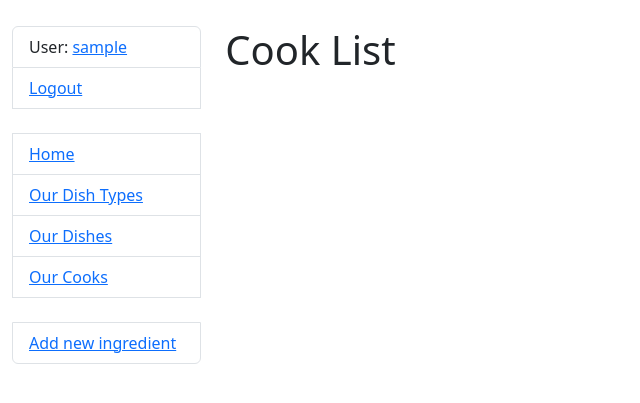
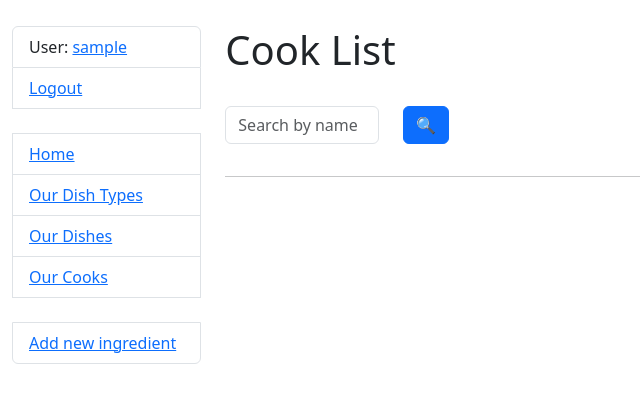
Before and after one commit to KristianYe/restaurant-kitchen, a Django app: page /cooks/ in a window 1280 px wide. Shown: the top 403 px of the page, without its empty margins (0-640 px from the left). Run offline with Django 4.2, Linux system fonts and the light colour scheme; the visitor is signed in with stand-in values (Sample User, id 1); data that the repository does not hold is empty; some libraries are stand-ins or nearby versions.

Commit message:
added searching for list views, added query_transform and improved pagination

```diff
--- a/kitchen/forms.py
+++ b/kitchen/forms.py
@@ -21,3 +21,30 @@ class DishForm(forms.ModelForm):
     class Meta:
         model = Dish
         fields = "__all__"
+
+
+class DishTypeSearchForm(forms.Form):
+    name = forms.CharField(
+        max_length=255,
+        required=False,
+        label="",
+        widget=forms.TextInput(attrs={"placeholder": "Search by name"}),
+    )
+
+
+class CookSearchForm(forms.Form):
+    name = forms.CharField(
+        max_length=255,
+        required=False,
+        label="",
+        widget=forms.TextInput(attrs={"placeholder": "Search by name"}),
+    )
+
+
+class DishSearchForm(forms.Form):
+    name = forms.CharField(
+        max_length=255,
+        required=False,
+        label="",
+        widget=forms.TextInput(attrs={"placeholder": "Search by name"}),
+    )
--- a/kitchen/urls.py
+++ b/kitchen/urls.py
@@ -16,7 +16,7 @@ from kitchen.views import (
 
 urlpatterns = [
     path("", index, name="index"),
-    path("toggle/", DishListView.as_view(), name="dish-list"),
+    path("dishes/", DishListView.as_view(), name="dish-list"),
     path("dishes/create/", DishCreateView.as_view(), name="dish-create"),
     path("dishes/<int:pk>/", DishDetailView.as_view(), name="dish-detail"),
     path("dishes/<int:pk>/toggle-assign/", toggle_assign_to_dish, name="toggle-dish-assign"),
--- a/kitchen/views.py
+++ b/kitchen/views.py
@@ -1,11 +1,13 @@
+from django.contrib.auth import get_user_model
 from django.contrib.auth.decorators import login_required
 from django.contrib.auth.mixins import LoginRequiredMixin
+from django.db.models import Q
 from django.http import HttpResponseRedirect
 from django.shortcuts import render
 from django.urls import reverse_lazy
 from django.views import generic
 
-from kitchen.forms import DishForm
+from kitchen.forms import DishForm, DishSearchForm, DishTypeSearchForm, CookSearchForm
 from kitchen.models import Cook, Dish, DishType, Ingredient
 
 
@@ -34,6 +36,19 @@ class DishListView(LoginRequiredMixin, generic.ListView):
     model = Dish
     paginate_by = 8
 
+    def get_context_data(self, *, object_list=None, **kwargs):
+        context = super().get_context_data(**kwargs)
+        name = self.request.GET.get("name", "")
+        context["search_form"] = DishSearchForm(initial={"name": name})
+        return context
+
+    def get_queryset(self):
+        queryset = Dish.objects.all()
+        form = DishSearchForm(self.request.GET)
+        if form.is_valid():
+            return queryset.filter(name__icontains=form.cleaned_data["name"])
+        return queryset
+
 
 class DishCreateView(LoginRequiredMixin, generic.CreateView):
     form_class = DishForm
@@ -50,6 +65,20 @@ class DishTypeListView(LoginRequiredMixin, generic.ListView):
     template_name = "kitchen/dish_type_list.html"
     context_object_name = "dish_type_list"
     paginate_by = 4
+
+    def get_context_data(self, *, object_list=None, **kwargs):
+        context = super().get_context_data(**kwargs)
+        name = self.request.GET.get("name", "")
+        context["search_form"] = DishTypeSearchForm(initial={"name": name})
+        return context
+
+    def get_queryset(self):
+        queryset = DishType.objects.all()
+        form = DishTypeSearchForm(self.request.GET)
+        if form.is_valid():
+            return queryset.filter(name__icontains=form.cleaned_data["name"])
+        return queryset
+
 
 
 class DishTypeCreateView(LoginRequiredMixin, generic.CreateView):
@@ -69,6 +98,22 @@ class DishTypeDetailView(LoginRequiredMixin, generic.DetailView):
 class CookListView(LoginRequiredMixin, generic.ListView):
     model = Cook
     paginate_by = 3
+
+    def get_context_data(self, *, object_list=None, **kwargs):
+        context = super().get_context_data(**kwargs)
+        name = self.request.GET.get("name", "")
+        context["search_form"] = CookSearchForm(initial={"name": name})
+        return context
+
+    def get_queryset(self):
+        queryset = get_user_model().objects.all()
+        form = CookSearchForm(self.request.GET)
+        if form.is_valid():
+            return queryset.filter(
+                Q(first_name__icontains=form.cleaned_data["name"]) |
+                Q(last_name__icontains=form.cleaned_data["name"])
+            )
+        return queryset
 
 
 class CookDetailView(LoginRequiredMixin, generic.DetailView):
--- a/templates/includes/pagination.html
+++ b/templates/includes/pagination.html
@@ -1,8 +1,9 @@
+{% load query_transform %}
 {% if is_paginated %}
   <ul class="pagination">
     {% if page_obj.has_previous %}
       <li class="page-item">
-        <a href="?page= {{ page_obj.previous_page_number }}" class="page-link">prev</a>
+        <a href="?{% query_transform request page=page_obj.previous_page_number %}" class="page-link">prev</a>
       </li>
     {% endif %}
     <li class="page-item active">
@@ -10,7 +11,7 @@
     </li>
     {% if page_obj.has_next %}
       <li class="page-item">
-        <a href="?page= {{ page_obj.next_page_number }}" class="page-link">next</a>
+        <a href="?{% query_transform request page=page_obj.next_page_number %}" class="page-link">next</a>
       </li>
     {% endif %}
   </ul>
--- /dev/null
+++ b/templates/includes/search_form.html
@@ -0,0 +1,11 @@
+{% load crispy_forms_filters %}
+<form method="get" action="">
+  <div class="row">
+    <div class="col-2">
+      {{ search_form|crispy }}
+    </div>
+    <div class="col-1">
+      <input class="btn btn-primary" type="submit" value="🔍">
+    </div>
+  </div>
+</form>
--- a/templates/kitchen/cook_list.html
+++ b/templates/kitchen/cook_list.html
@@ -2,6 +2,9 @@
 
 {% block content %}
 	<h1>Cook List</h1>
+  <br>
+  {% include 'includes/search_form.html' %}
+  <hr>
   <ul>
     {% for cook in cook_list %}
       <li><a href="{% url 'kitchen:cook-detail' pk=cook.id %}">{{ cook.first_name }} {{ cook.last_name }}</a>
--- a/templates/kitchen/dish_list.html
+++ b/templates/kitchen/dish_list.html
@@ -7,6 +7,8 @@
       Add new dish
     </a>
   </h1>
+  <br>
+  {% include "includes/search_form.html" %}
   <hr>
   <ul>
     {% for dish in dish_list %}
--- a/templates/kitchen/dish_type_list.html
+++ b/templates/kitchen/dish_type_list.html
@@ -7,6 +7,8 @@
       Add new dish type
     </a>
   </h1>
+  <br>
+  {% include "includes/search_form.html" %}
   <hr>
   <ul>
     {% for dish_type in dish_type_list %}
```
Also changed, not shown: kitchen/templatetags/query_transform.py (added, +14 -0 lines).
